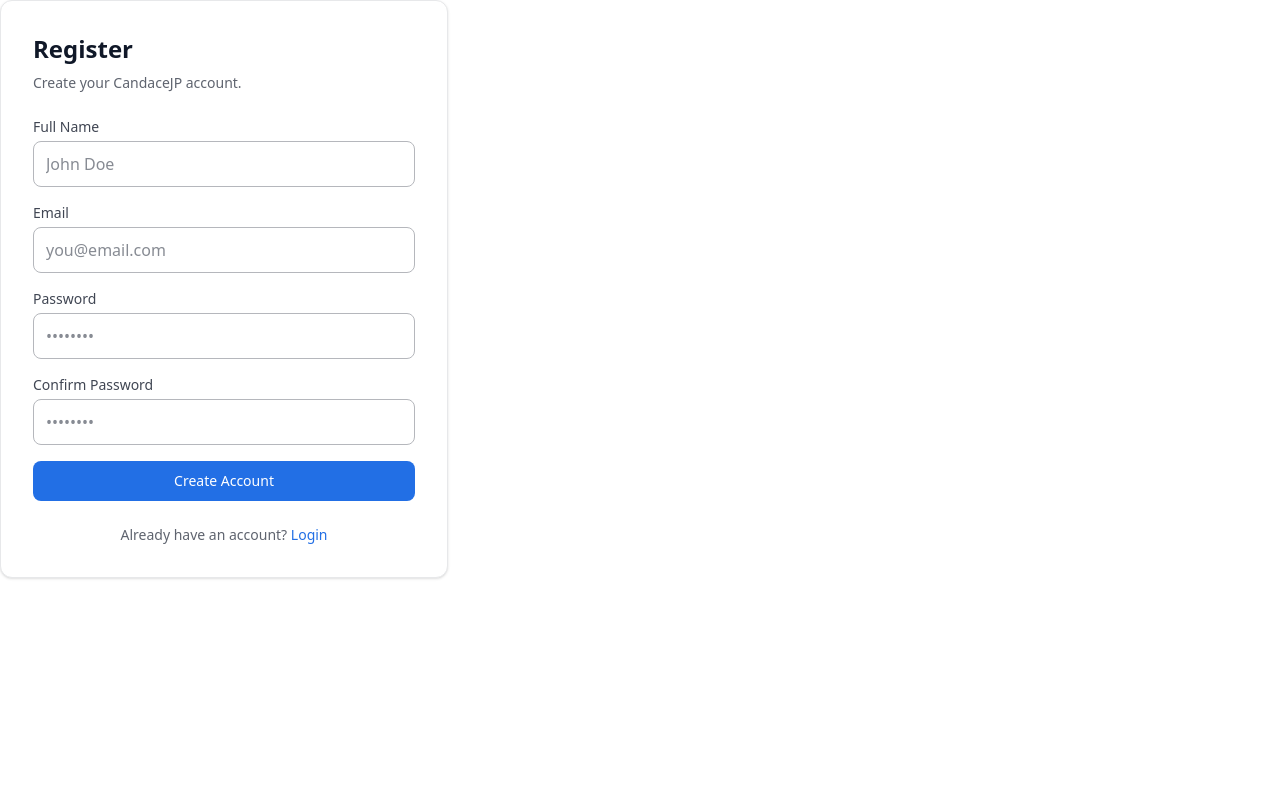
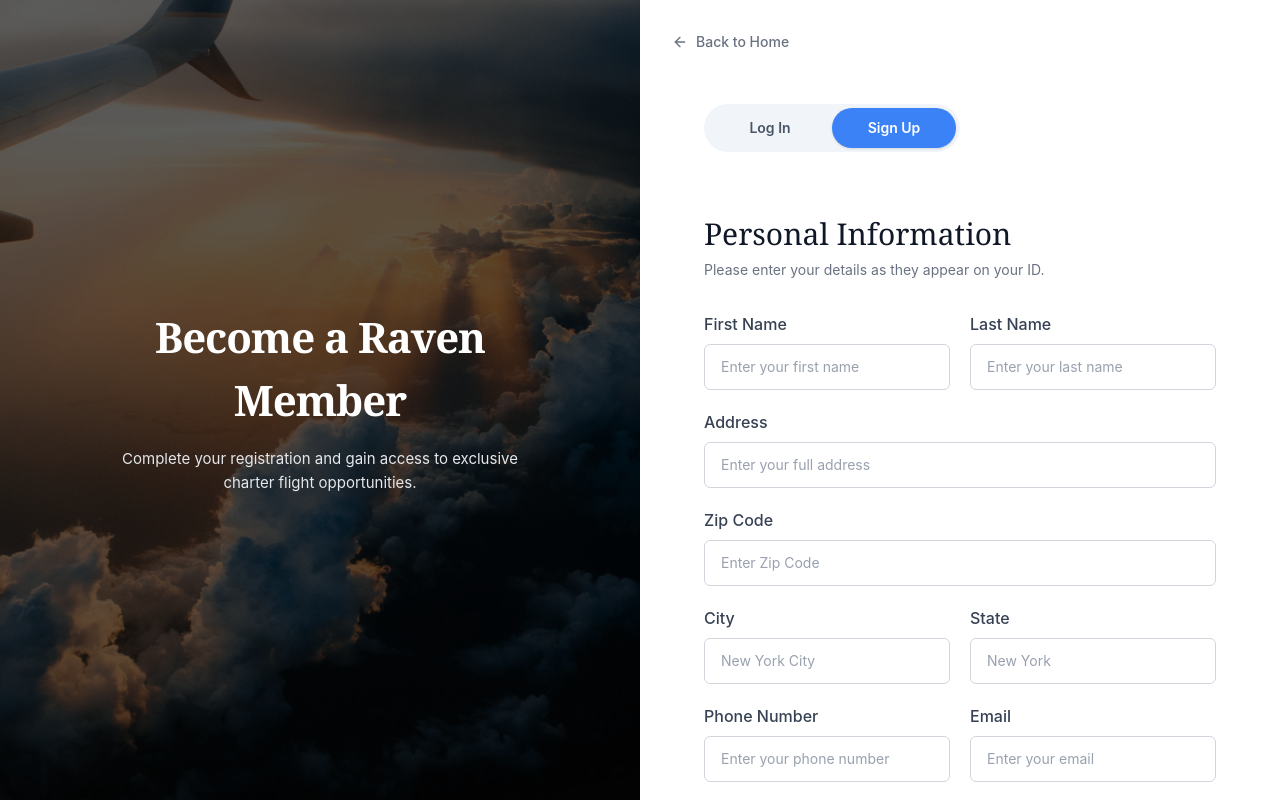
Before and after one commit to Mern-Unbeatable/candacejp, a React (Vite) app: page /register in a window 1280 px wide. Built offline with nearby package versions, Linux system fonts and the light colour scheme; no server answers.

Commit message:
feat: implement Login and Register pages with GSAP animations and form handling

```diff
--- a/src/pages/public/Login.jsx
+++ b/src/pages/public/Login.jsx
@@ -1,9 +1,12 @@
-import { useState, useEffect } from "react";
+import { useState, useEffect, useRef } from "react";
 import { Link } from "react-router-dom";
 import { ArrowLeft } from "lucide-react";
+import gsap from "gsap";
 import useAuth from "../../hooks/useAuth";
 
 export default function Login() {
+  const formRef = useRef(null);
+
   useEffect(() => {
     document.title = "Login - RAVEN";
     const metaDescription = document.querySelector('meta[name="description"]');
@@ -15,6 +18,12 @@ export default function Login() {
       newMeta.content = 'Sign in to your Raven Private Aviation membership account to access curated travel routes and premium private flight opportunities.';
       document.head.appendChild(newMeta);
     }
+
+    gsap.fromTo(
+      formRef.current,
+      { opacity: 0, x: -30 },
+      { opacity: 1, x: 0, duration: 0.5, ease: "power3.out" }
+    );
   }, []);
 
   const { login, isLoginLoading } = useAuth();
@@ -52,7 +61,7 @@ export default function Login() {
       </div>
 
       {/* Right side - Form */}
-      <div className="flex relative w-full items-center justify-center lg:w-1/2">
+      <div className="flex relative w-full items-center justify-center lg:w-1/2" ref={formRef}>
         {/* Back to Home Button */}
         <Link
           to="/"
@@ -62,7 +71,7 @@ export default function Login() {
           Back to Home
         </Link>
 
-        <div className="w-full max-w-xl px-8 py-12 mt-10 lg:mt-0">
+        <div className="w-full max-w-xl px-8 py-12 mt-24 lg:mt-16">
           {/* Toggle buttons */}
           <div className="mb-16 flex w-64 rounded-full bg-[#f1f5f9] p-1">
             <button className="w-1/2 rounded-full bg-[#3b82f6] py-2.5 text-sm font-semibold text-white shadow-sm">
--- a/src/pages/public/Register.jsx
+++ b/src/pages/public/Register.jsx
@@ -1,130 +1,202 @@
-import { useState } from 'react'
-import { Link, useNavigate } from 'react-router-dom'
-import toast from 'react-hot-toast'
-import { dummyRegister } from '../../features/auth/dummyAuth'
+import { useState, useEffect, useRef } from "react";
+import { Link, useNavigate } from "react-router-dom";
+import { ArrowLeft, CreditCard, Lock } from "lucide-react";
+import gsap from "gsap";
+import toast from "react-hot-toast";
+import { dummyRegister } from "../../features/auth/dummyAuth";
 
 export default function Register() {
-  const navigate = useNavigate()
-  const [isLoading, setIsLoading] = useState(false)
+  const formRef = useRef(null);
+
+  useEffect(() => {
+    document.title = "Register - RAVEN";
+
+    // GSAP Animation for the form entering
+    gsap.fromTo(
+      formRef.current,
+      { opacity: 0, x: 30 },
+      { opacity: 1, x: 0, duration: 0.5, ease: "power3.out" }
+    );
+  }, []);
+
+  const navigate = useNavigate();
+  const [isLoading, setIsLoading] = useState(false);
   const [form, setForm] = useState({
-    name: '',
-    email: '',
-    password: '',
-    confirmPassword: '',
-  })
+    firstName: "",
+    lastName: "",
+    address: "",
+    zipCode: "",
+    city: "",
+    state: "",
+    phoneNumber: "",
+    email: "",
+    password: "",
+    confirmPassword: "",
+  });
 
   const handleChange = (e) => {
-    setForm((prev) => ({ ...prev, [e.target.name]: e.target.value }))
-  }
+    setForm((prev) => ({ ...prev, [e.target.name]: e.target.value }));
+  };
 
   const handleSubmit = async (e) => {
-    e.preventDefault()
-
+    e.preventDefault();
     if (form.password !== form.confirmPassword) {
-      toast.error('Passwords do not match')
-      return
+      toast.error("Passwords do not match");
+      return;
     }
-
-    setIsLoading(true)
+    setIsLoading(true);
     try {
-      await new Promise((resolve) => setTimeout(resolve, 400))
-      dummyRegister({ name: form.name, email: form.email })
-      toast.success('Registration successful. Please login.')
-      navigate('/login')
+      await new Promise((resolve) => setTimeout(resolve, 800));
+      dummyRegister({ name: `${form.firstName} ${form.lastName}`, email: form.email });
+      toast.success("Registration successful. Please login.");
+      navigate("/login");
     } catch (error) {
-      toast.error(error?.data?.message || 'Registration failed')
+      toast.error(error?.data?.message || "Registration failed");
     } finally {
-      setIsLoading(false)
+      setIsLoading(false);
     }
-  }
+  };
 
   return (
-    <div className="w-full max-w-md">
-      <div className="rounded-xl border border-ink-50 bg-white p-8 shadow-sm">
-        <h1 className="text-2xl font-bold text-ink-500">Register</h1>
-        <p className="mt-2 text-sm text-ink-300">Create your CandaceJP account.</p>
+    <div className="flex min-h-screen w-full bg-white font-sans overflow-hidden">
+      {/* Left side - Image */}
+      <div className="relative hidden w-1/2 flex-col justify-center lg:flex h-screen sticky top-0">
+        <img
+          src="/login_page.png"
+          alt="Private Aviation"
+          className="absolute inset-0 h-full w-full object-cover"
+        />
+        <div className="absolute inset-0 bg-black/40"></div>
+        <div className="relative z-10 px-16 text-center text-white">
+          <h1 className="mb-4 font-serif text-[42px] font-bold tracking-tight">
+            Become a Raven Member
+          </h1>
+          <p className="text-[15px] leading-relaxed text-gray-200 px-4">
+            Complete your registration and gain access to exclusive<br />
+            charter flight opportunities.
+          </p>
+        </div>
+      </div>
 
-        <form className="mt-6 space-y-4" onSubmit={handleSubmit}>
+      {/* Right side - Form */}
+      <div className="flex relative w-full items-start justify-center lg:w-1/2 overflow-y-auto max-h-screen py-10" ref={formRef}>
+        {/* Back to Home Button */}
+        <Link
+          to="/"
+          className="absolute left-8 top-8 flex items-center text-sm font-medium text-gray-500 hover:text-gray-900 transition-colors"
+        >
+          <ArrowLeft className="w-4 h-4 mr-2" />
+          Back to Home
+        </Link>
+
+        <div className="w-full max-w-xl px-8 mt-24 lg:mt-16 pb-10">
+          {/* Toggle buttons */}
+          <div className="mb-16 flex w-64 rounded-full bg-[#f1f5f9] p-1">
+            <Link
+              to="/login"
+              className="flex w-1/2 items-center justify-center rounded-full py-2.5 text-sm font-semibold text-gray-600 transition-colors hover:text-gray-900"
+            >
+              Log In
+            </Link>
+            <button className="w-1/2 rounded-full bg-[#3b82f6] py-2.5 text-sm font-semibold text-white shadow-sm">
+              Sign Up
+            </button>
+          </div>
+
+          <h2 className="mb-2 font-serif text-3xl font-medium text-gray-900">
+            Personal Information
+          </h2>
+          <p className="mb-8 text-sm text-gray-500">
+            Please enter your details as they appear on your ID.
+          </p>
+
+          <form className="space-y-5" onSubmit={handleSubmit}>
+            <div className="grid grid-cols-1 md:grid-cols-2 gap-5">
               <div>
-            <label htmlFor="name" className="block text-sm font-medium text-ink-400">
-              Full Name
-            </label>
-            <input
-              id="name"
-              name="name"
-              type="text"
-              required
-              value={form.name}
-              onChange={handleChange}
-              className="mt-1 w-full rounded-lg border border-ink-100 px-3 py-2.5 text-ink-500 focus:border-blue-500 focus:outline-none focus:ring-1 focus:ring-blue-500"
-              placeholder="John Doe"
-            />
+                <label className="mb-2 block text-sm lg:text-base font-medium text-gray-700">First Name</label>
+                <input required type="text" name="firstName" value={form.firstName} onChange={handleChange} className="w-full rounded-md border border-gray-300 px-4 py-3 text-sm text-gray-900 placeholder:text-gray-400 focus:border-blue-500 focus:outline-none focus:ring-1 focus:ring-blue-500" placeholder="Enter your first name" />
+              </div>
+              <div>
+                <label className="mb-2 block text-sm lg:text-base font-medium text-gray-700">Last Name</label>
+                <input required type="text" name="lastName" value={form.lastName} onChange={handleChange} className="w-full rounded-md border border-gray-300 px-4 py-3 text-sm text-gray-900 placeholder:text-gray-400 focus:border-blue-500 focus:outline-none focus:ring-1 focus:ring-blue-500" placeholder="Enter your last name" />
+              </div>
             </div>
 
             <div>
-            <label htmlFor="email" className="block text-sm font-medium text-ink-400">
-              Email
-            </label>
-            <input
-              id="email"
-              name="email"
-              type="email"
-              required
-              value={form.email}
-              onChange={handleChange}
-              className="mt-1 w-full rounded-lg border border-ink-100 px-3 py-2.5 text-ink-500 focus:border-blue-500 focus:outline-none focus:ring-1 focus:ring-blue-500"
-              placeholder="you@email.com"
-            />
+              <label className="mb-2 block text-sm lg:text-base font-medium text-gray-700">Address</label>
+              <input required type="text" name="address" value={form.address} onChange={handleChange} className="w-full rounded-md border border-gray-300 px-4 py-3 text-sm text-gray-900 placeholder:text-gray-400 focus:border-blue-500 focus:outline-none focus:ring-1 focus:ring-blue-500" placeholder="Enter your full address" />
             </div>
 
             <div>
-            <label htmlFor="password" className="block text-sm font-medium text-ink-400">
-              Password
-            </label>
-            <input
-              id="password"
-              name="password"
-              type="password"
-              required
-              value={form.password}
-              onChange={handleChange}
-              className="mt-1 w-full rounded-lg border border-ink-100 px-3 py-2.5 text-ink-500 focus:border-blue-500 focus:outline-none focus:ring-1 focus:ring-blue-500"
-              placeholder="••••••••"
-            />
+              <label className="mb-2 block text-sm lg:text-base font-medium text-gray-700">Zip Code</label>
+              <input required type="text" name="zipCode" value={form.zipCode} onChange={handleChange} className="w-full rounded-md border border-gray-300 px-4 py-3 text-sm text-gray-900 placeholder:text-gray-400 focus:border-blue-500 focus:outline-none focus:ring-1 focus:ring-blue-500" placeholder="Enter Zip Code" />
+            </div>
+
+            <div className="grid grid-cols-1 md:grid-cols-2 gap-5">
+              <div>
+                <label className="mb-2 block text-sm lg:text-base font-medium text-gray-700">City</label>
+                <input required type="text" name="city" value={form.city} onChange={handleChange} className="w-full rounded-md border border-gray-300 px-4 py-3 text-sm text-gray-900 placeholder:text-gray-400 focus:border-blue-500 focus:outline-none focus:ring-1 focus:ring-blue-500" placeholder="New York City" />
+              </div>
+              <div>
+                <label className="mb-2 block text-sm lg:text-base font-medium text-gray-700">State</label>
+                <input required type="text" name="state" value={form.state} onChange={handleChange} className="w-full rounded-md border border-gray-300 px-4 py-3 text-sm text-gray-900 placeholder:text-gray-400 focus:border-blue-500 focus:outline-none focus:ring-1 focus:ring-blue-500" placeholder="New York" />
+              </div>
+            </div>
+
+            <div className="grid grid-cols-1 md:grid-cols-2 gap-5">
+              <div>
+                <label className="mb-2 block text-sm lg:text-base font-medium text-gray-700">Phone Number</label>
+                <input required type="tel" name="phoneNumber" value={form.phoneNumber} onChange={handleChange} className="w-full rounded-md border border-gray-300 px-4 py-3 text-sm text-gray-900 placeholder:text-gray-400 focus:border-blue-500 focus:outline-none focus:ring-1 focus:ring-blue-500" placeholder="Enter your phone number" />
+              </div>
+              <div>
+                <label className="mb-2 block text-sm lg:text-base font-medium text-gray-700">Email</label>
+                <input required type="email" name="email" value={form.email} onChange={handleChange} className="w-full rounded-md border border-gray-300 px-4 py-3 text-sm text-gray-900 placeholder:text-gray-400 focus:border-blue-500 focus:outline-none focus:ring-1 focus:ring-blue-500" placeholder="Enter your email" />
+              </div>
             </div>
 
             <div>
-            <label htmlFor="confirmPassword" className="block text-sm font-medium text-ink-400">
-              Confirm Password
-            </label>
-            <input
-              id="confirmPassword"
-              name="confirmPassword"
-              type="password"
-              required
-              value={form.confirmPassword}
-              onChange={handleChange}
-              className="mt-1 w-full rounded-lg border border-ink-100 px-3 py-2.5 text-ink-500 focus:border-blue-500 focus:outline-none focus:ring-1 focus:ring-blue-500"
-              placeholder="••••••••"
-            />
+              <label className="mb-2 block text-sm lg:text-base font-medium text-gray-700">Password</label>
+              <input required type="password" name="password" value={form.password} onChange={handleChange} className="w-full rounded-md border border-gray-300 px-4 py-3 text-sm text-gray-900 placeholder:text-gray-400 focus:border-blue-500 focus:outline-none focus:ring-1 focus:ring-blue-500" placeholder="enter your password" />
+            </div>
+
+            <div>
+              <label className="mb-2 block text-sm lg:text-base font-medium text-gray-700">Confirm Password</label>
+              <input required type="password" name="confirmPassword" value={form.confirmPassword} onChange={handleChange} className="w-full rounded-md border border-gray-300 px-4 py-3 text-sm text-gray-900 placeholder:text-gray-400 focus:border-blue-500 focus:outline-none focus:ring-1 focus:ring-blue-500" placeholder="Confirm password" />
+            </div>
+
+            {/* Registration Fee Block */}
+            <div className="mt-8 flex items-center justify-between rounded-xl border border-gray-200 bg-white p-5 shadow-sm">
+              <div className="flex items-center gap-4">
+                <div className="flex h-10 w-10 items-center justify-center rounded-full border border-gray-100 bg-gray-50 shadow-sm">
+                  <CreditCard className="h-5 w-5 text-gray-500" />
+                </div>
+                <div>
+                  <h3 className="font-semibold text-gray-900">Registration Fee</h3>
+                  <p className="text-sm text-gray-500">One-time registration fee</p>
+                </div>
+              </div>
+              <div className="text-right">
+                <p className="text-2xl font-bold text-gray-900">$199</p>
+                <p className="text-sm font-medium text-gray-500">USD</p>
+              </div>
+            </div>
+
+            {/* Secure Payment Alert */}
+            <div className="mt-4 flex items-center gap-3 rounded-lg bg-blue-50 px-4 py-3 text-sm text-blue-700">
+              <Lock className="h-4 w-4" />
+              <p>Your payment information is secure and encrypted.</p>
             </div>
 
             <button
               type="submit"
               disabled={isLoading}
-            className="w-full rounded-lg bg-blue-600 py-2.5 text-sm font-medium text-white hover:bg-blue-700 disabled:opacity-60"
+              className="mt-6 w-full rounded-md bg-[#2563eb] py-4 text-sm font-medium text-white transition-colors hover:bg-blue-700 disabled:opacity-60"
             >
-            {isLoading ? 'Creating account...' : 'Create Account'}
+              {isLoading ? "Processing..." : "Continue to Payment"}
             </button>
           </form>
-
-        <p className="mt-6 text-center text-sm text-ink-300">
-          Already have an account?{' '}
-          <Link to="/login" className="font-medium text-blue-600 hover:text-blue-700">
-            Login
-          </Link>
-        </p>
         </div>
       </div>
-  )
+    </div>
+  );
 }
```
Lines whose indentation alone changed are shown as unchanged.
